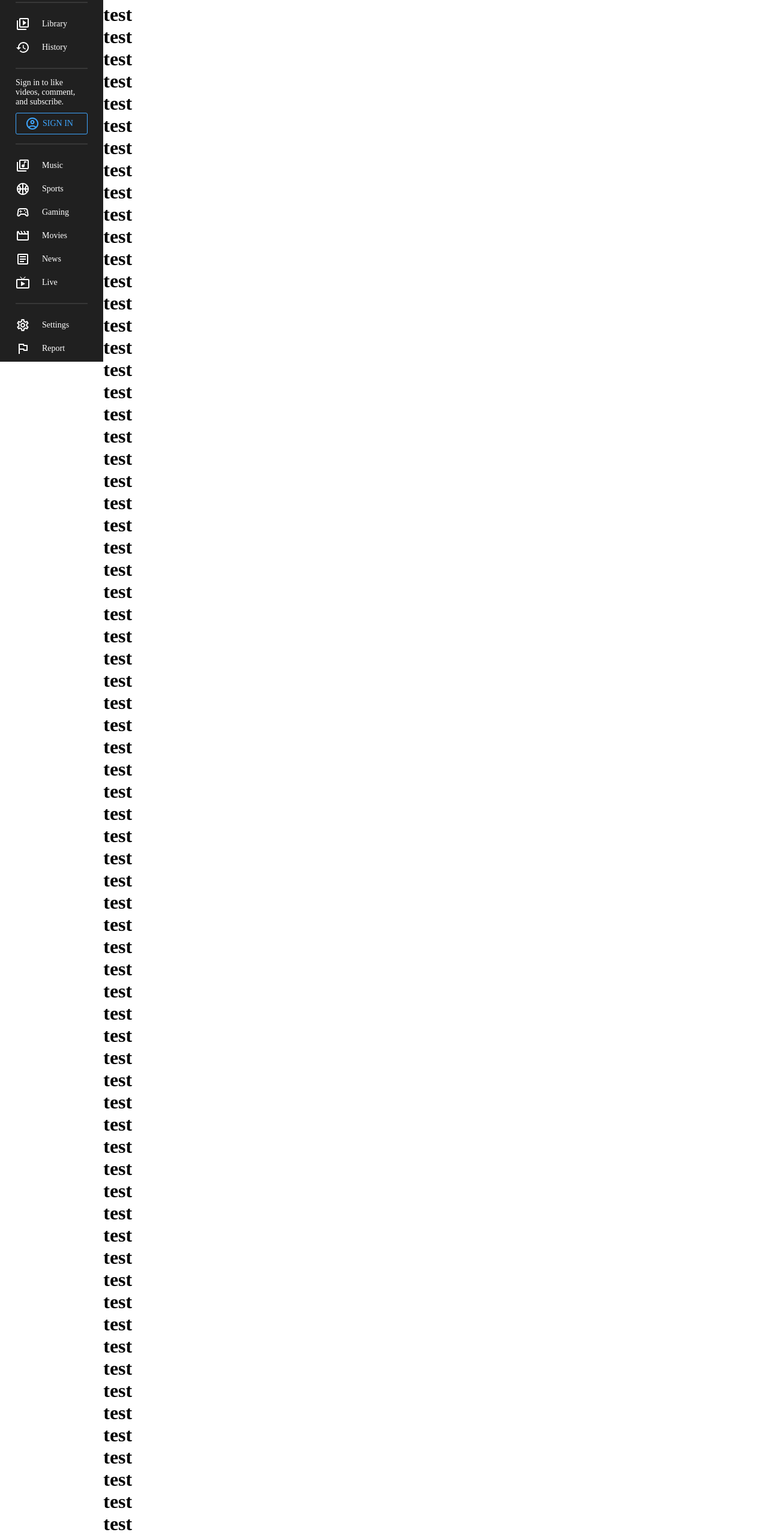
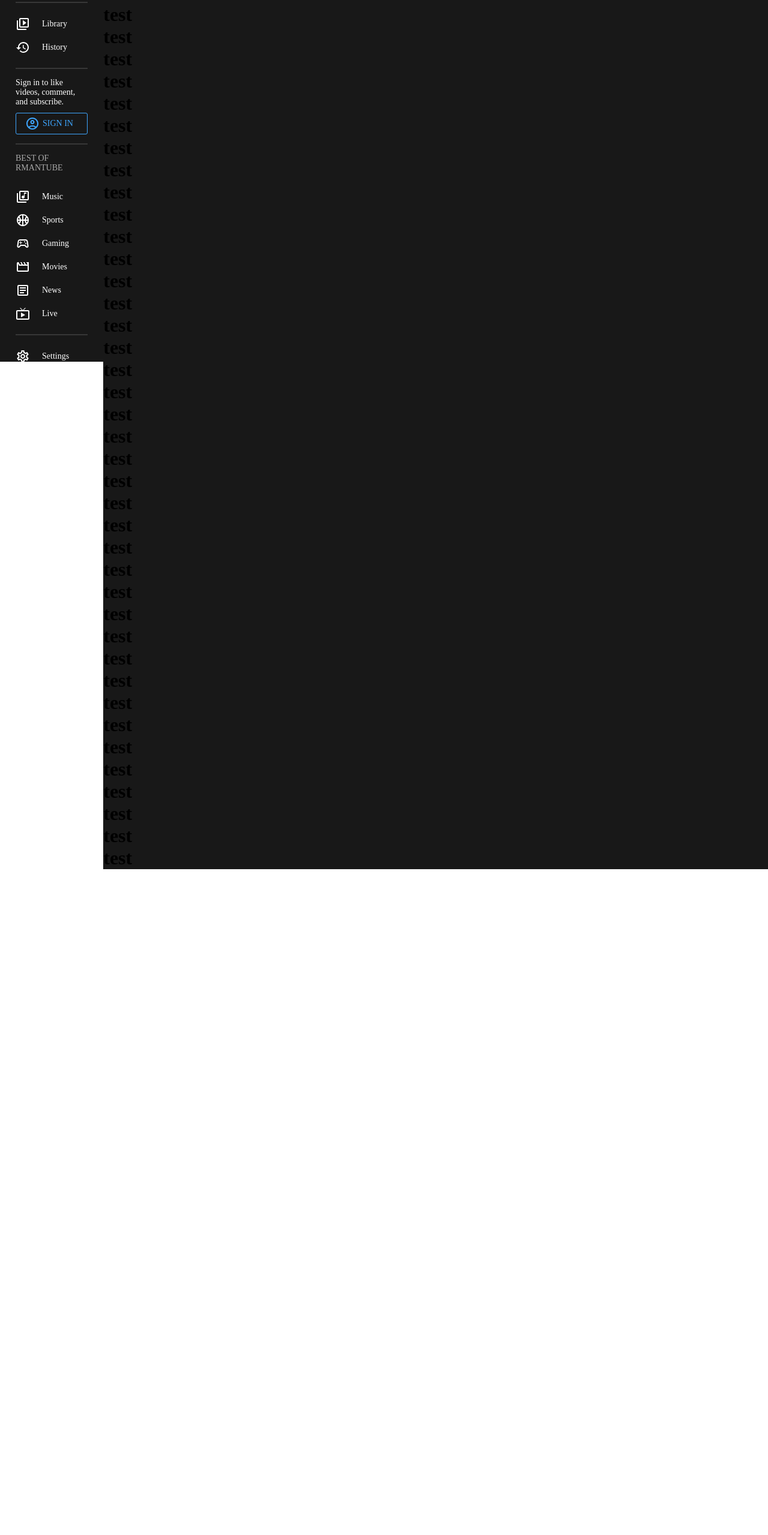
Before and after one commit to Arman-Kabir/video-sharing-client, a React (Vite) app: page / in a window 1280 px wide. Shown: the part 197-2756 px from the top of the page at 60% size. After the commit the page ends 1646 px from the top, so only its background shows below. Built offline with nearby package versions, Linux system fonts and the light colour scheme.

Commit message:
theme option activated

```diff
--- a/src/App.jsx
+++ b/src/App.jsx
@@ -1,19 +1,24 @@
-import styled from "styled-components";
+import styled, { ThemeProvider } from "styled-components";
 import Menu from "./components/Menu";
 import Navbar from "./components/Navbar";
+import { darkTheme, lightTheme } from "./utils/Theme";
+import { useState } from "react";
 
 const Container = styled.div`
   display: flex;
 `;
 const Main = styled.div`
   flex: 7;
+  background-color: ${({ theme }) => theme.bg};
 `;
 const Wrapper = styled.div``;
 
 function App() {
+  const [darkMode, setDarkMode] = useState(true);
   return (
+    <ThemeProvider theme={darkMode ? darkTheme : lightTheme}>
       <Container>
-      <Menu />
+        <Menu darkMode={darkMode} setDarkMode={setDarkMode} />
         <Main>
           <Navbar></Navbar>
           <Wrapper>
@@ -61,39 +66,10 @@
             <h1>test</h1>
             <h1>test</h1>
             <h1>test</h1>
-          <h1>test</h1>
-          <h1>test</h1>
-          <h1>test</h1>
-          <h1>test</h1>
-          <h1>test</h1>
-          <h1>test</h1>
-          <h1>test</h1>
-          <h1>test</h1>
-          <h1>test</h1>
-          <h1>test</h1>
-          <h1>test</h1>
-          <h1>test</h1>
-          <h1>test</h1>
-          <h1>test</h1>
-          <h1>test</h1>
-          <h1>test</h1>
-          <h1>test</h1>
-          <h1>test</h1>
-          <h1>test</h1>
-          <h1>test</h1>
-          <h1>test</h1>
-          <h1>test</h1>
-          <h1>test</h1>
-          <h1>test</h1>
-          <h1>test</h1>
-          <h1>test</h1>
-          <h1>test</h1>
-          <h1>test</h1>
-          <h1>test</h1>
-          <h1>test</h1>
           </Wrapper>
         </Main>
       </Container>
+    </ThemeProvider>
   );
 }
 
--- a/src/components/Menu.jsx
+++ b/src/components/Menu.jsx
@@ -15,13 +15,14 @@
 import SettingsOutlinedIcon from "@mui/icons-material/SettingsOutlined";
 import FlagOutlinedIcon from "@mui/icons-material/FlagOutlined";
 import HelpOutlineOutlinedIcon from "@mui/icons-material/HelpOutlineOutlined";
-// import SettingsBrightnessOutlinedIcon from "@mui/icons-material/SettingsBrightnessOutlined";
+import SettingsBrightnessOutlinedIcon from "@mui/icons-material/SettingsBrightnessOutlined";
 
 const Container = styled.div`
   flex: 1;
-  background-color: #202020;
+  /* background-color: #202020; */
+  background-color: ${({ theme }) => theme.bg};
   height: 100vh;
-  color: white;
+  color: ${({ theme }) => theme.text};
   font-size: 14px;
   position: sticky;
   top: 0;
@@ -53,7 +54,7 @@
 
 const Hr = styled.hr`
   margin: 15px 0px;
-  border: 0.5px solid #373737;
+  border: 0.5px solid ${({ theme }) => theme.soft};
 `;
 
 const Login = styled.div``;
@@ -71,7 +72,14 @@
   gap: 5px;
 `;
 
-const Menu = () => {
+const Title = styled.h2`
+  font-size: 14px;
+  font-weight: 500;
+  color: #aaaaaa;
+  margin-bottom: 20px;
+`;
+
+const Menu = ({ darkMode, setDarkMode }) => {
   return (
     <Container>
       <Wrapper>
@@ -111,7 +119,7 @@
           {/* </Link> */}
         </Login>
         <Hr />
-        {/* <Title>BEST OF LAMATUBE</Title> */}
+        <Title>BEST OF RMANTUBE</Title>
         <Item>
           <LibraryMusicOutlinedIcon />
           Music
@@ -149,10 +157,10 @@
           <HelpOutlineOutlinedIcon />
           Help
         </Item>
-        {/* <Item onClick={() => setDarkMode(!darkMode)}>
+        <Item onClick={() => setDarkMode(!darkMode)}>
           <SettingsBrightnessOutlinedIcon />
           {darkMode ? "Light" : "Dark"} Mode
-        </Item> */}
+        </Item>
       </Wrapper>
     </Container>
   );
--- /dev/null
+++ b/src/utils/Theme.js
@@ -0,0 +1,15 @@
+export const darkTheme = {
+    bg:'#181818',
+    bgLighter:'#202020',
+    text:'white',
+    textSoft:"#aaaaaa",
+    soft:"#373737"
+}
+
+export const lightTheme = {
+    bg:'#f9f9f9',
+    bgLighter:'white',
+    text:'black',
+    textSoft:"#606060",
+    soft:"#f5f5f5"
+}
```
Lines whose indentation alone changed are shown as unchanged.
